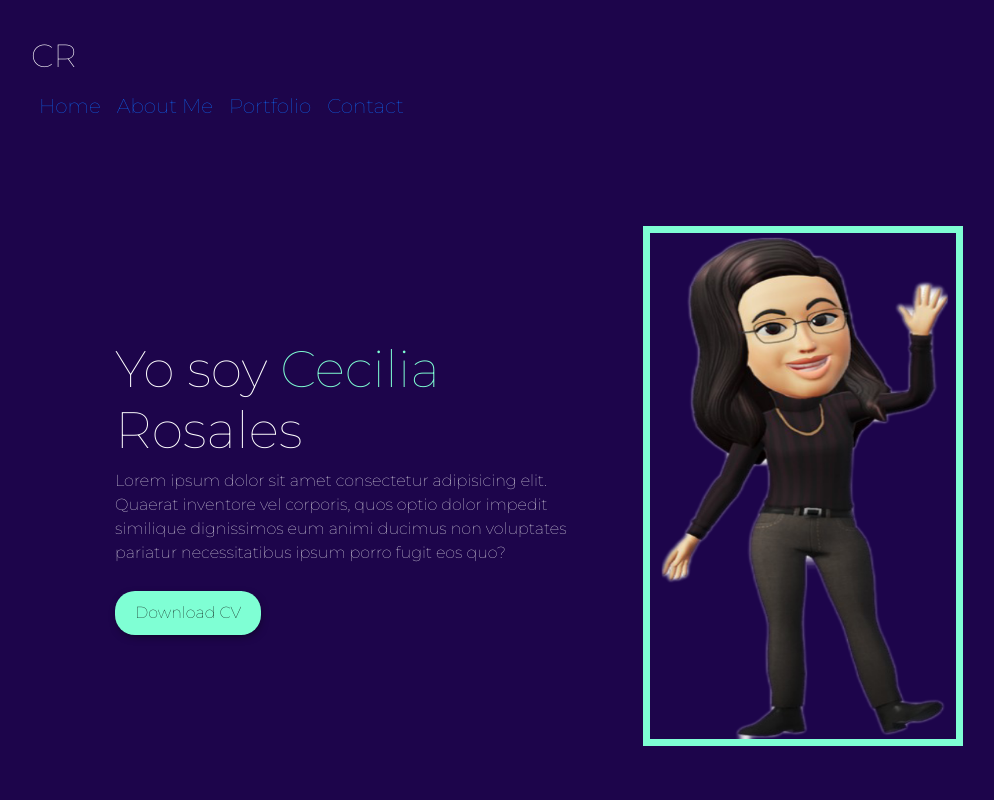
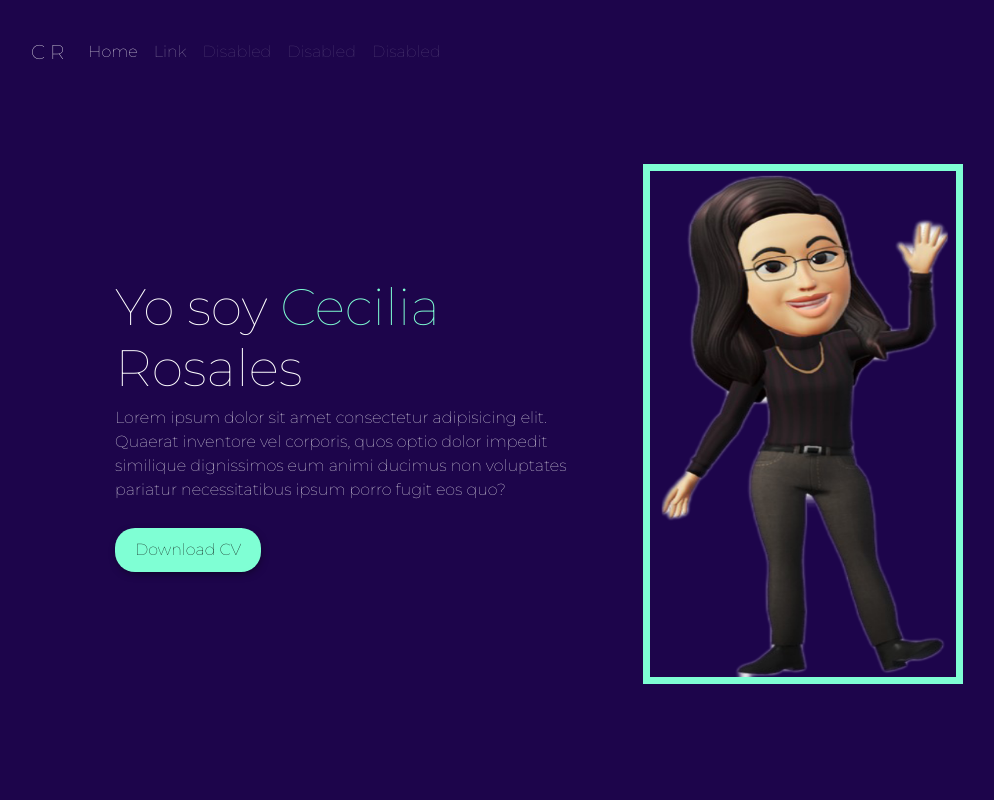
Before and after one commit to Cicistem/PF-Rosales, a plain HTML site: page index.html in a window 1280 px wide. Shown: the top 800 px of the page, without its empty margins (13-1007 px from the left). Drawn offline with nearby package versions, Linux system fonts and the light colour scheme.

Commit message:
Modificacion menu hamburguesa

```diff
--- a/CSS/styles.css
+++ b/CSS/styles.css
@@ -14,9 +14,11 @@ body {
 
 .wrapper {
     width: 100vw;
-    height: 100vh;
+    height: 120vh;
     background-color: #1d054b;
     color: #fff;
+
+
 }
 .navbar {
     display: flex;
--- a/index.html
+++ b/index.html
@@ -8,19 +8,46 @@
   <title>PortfolioRosales</title>
   <link href="https://cdn.jsdelivr.net/npm/bootstrap@5.0.2/dist/css/bootstrap.min.css" rel="stylesheet" integrity="sha384-EVSTQN3/azprG1Anm3QDgpJLIm9Nao0Yz1ztcQTwFspd3yD65VohhpuuCOmLASjC" crossorigin="anonymous">
   <link rel="stylesheet" href="https://cdn.jsdelivr.net/npm/bootstrap-icons@1.10.3/font/bootstrap-icons.css">
+  <script src="https://kit.fontawesome.com/18e5bb255b.js" crossorigin="anonymous"></script>
   <link rel="stylesheet" href="./CSS/styles.css">
-  <script src="https://kit.fontawesome.com/18e5bb255b.js" crossorigin="anonymous"></script>
 </head>
 
 <body>
   <div class="wrapper">
     <header>
-      <nav class="navbar navbar-expand-md">
+      <nav class="navbar navbar-expand-xl navbar-dark" >
         <div class="container-fluid">
-          <!--Icono-->
+          <a class="navbar-brand" href="#">C R</a>
+          <button class="navbar-toggler" type="button" data-bs-toggle="collapse" data-bs-target="#navbarSupportedContent" aria-controls="navbarSupportedContent" aria-expanded="false" aria-label="Toggle navigation">
+            <span class="navbar-toggler-icon">
+          </button>
+          <div class="collapse navbar-collapse" id="navbarSupportedContent">
+            <ul class="navbar-nav me-auto mb-2 mb-lg-0">
+              <li class="nav-item">
+                <a class="nav-link active" aria-current="page" href="#">Home</a>
+              </li>
+              <li class="nav-item">
+                <a class="nav-link" href="#">Link</a>
+              </li>
+              <li class="nav-item">
+                <a class="nav-link disabled">Disabled</a>
+              </li>
+              <li class="nav-item">
+                <a class="nav-link disabled">Disabled</a>
+              </li>
+              <li class="nav-item">
+                <a class="nav-link disabled">Disabled</a>
+              </li>
+            </ul>
+
+        </div>
+      </nav>
+      <!--<nav class="navbar navbar-expand-md">
+        <div class="container-fluid">
+          <!--Icono--
           <div class="navbar-brand ">
             <h2>C<span>R</span></h2>
-          <!-- Boton del Menu-->
+          <!-- Boton del Menu--
           <button style="background-color: aquamarine;"  class="navbar-toggler"
           type="button"
           data-bs-toggle="collapse"
@@ -30,7 +57,7 @@
             <span class="navbar-toggler-icon"></span>
           </button>
 
-          <!-- Elementos del menu colapsable-->
+          <!-- Elementos del menu colapsable--
           <div class="collapse navbar-collapse" id="menu">
             <ul class="navbar-nav me-auto mb-2 mb-lg-0">
               <li class="nav-item">
@@ -52,7 +79,7 @@
           </div>
           </div>
 
-      </nav>
+      </nav>-->
     </header>
 
     <main class="main">
```
Also changed, not shown: img/menu.png (added).
